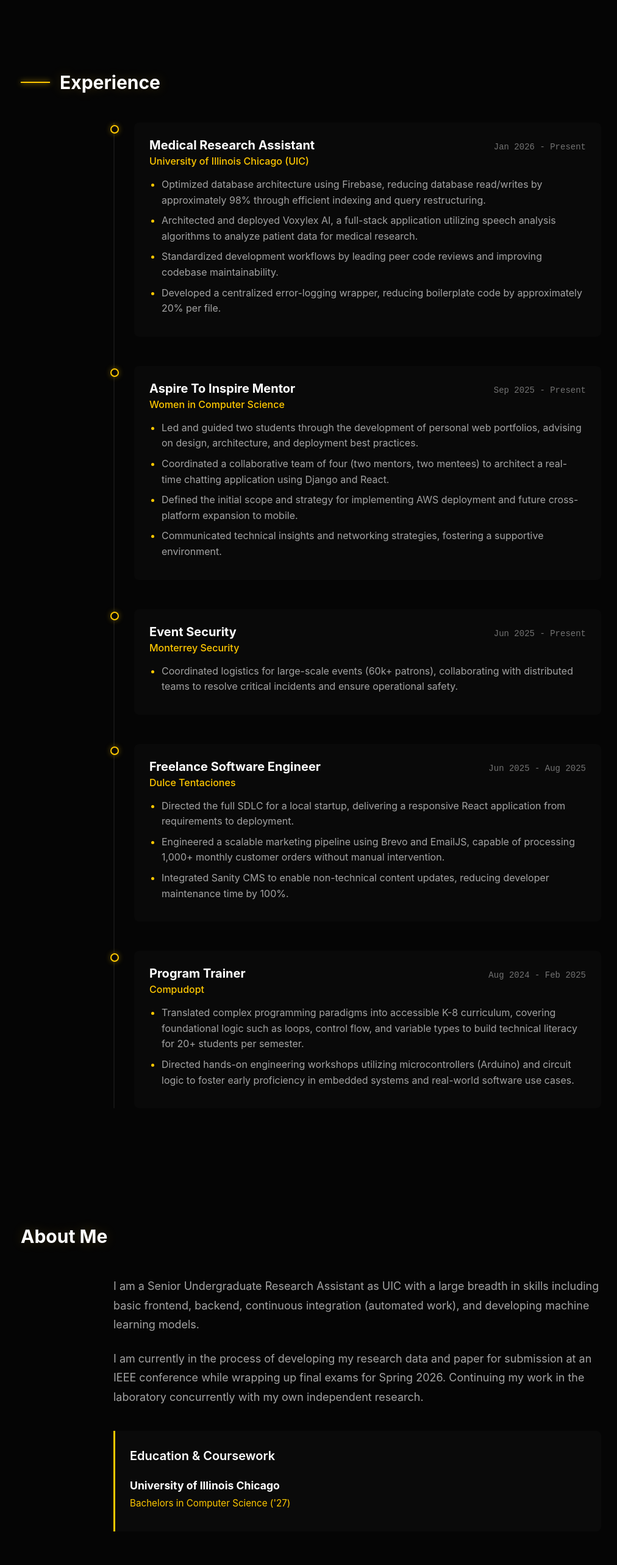
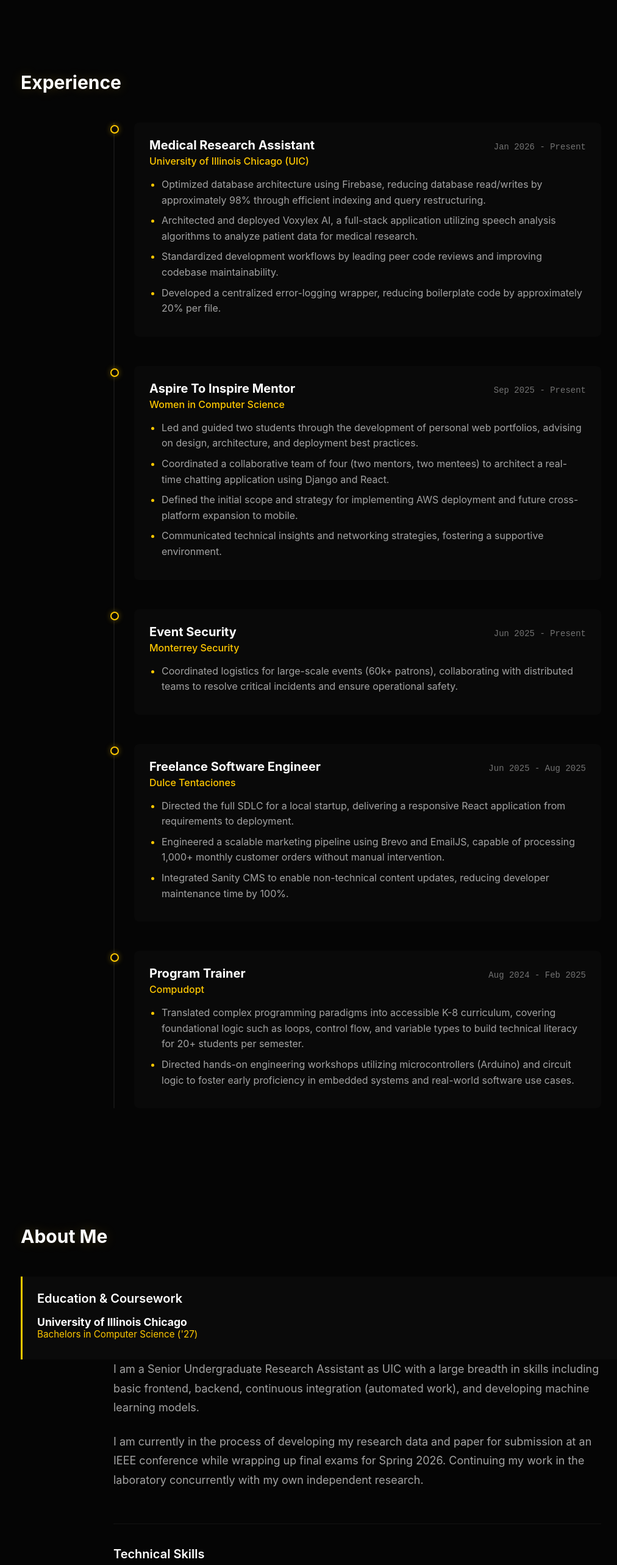
Before and after one commit to FernandoLpz0911/Personal-Webpage, a React (Vite) app in the folder PersonalWebpage/: page / in a window 1280 px wide. Shown: the part 1900-4466 px from the top of the page at 61% size, without its empty margins (54-1066 px from the left). Built offline with nearby package versions, Linux system fonts and the light colour scheme.

Commit message:
adjusted ordering and cleared the line

```diff
--- a/PersonalWebpage/src/components/About.jsx
+++ b/PersonalWebpage/src/components/About.jsx
@@ -20,6 +20,15 @@ const About = () => {
         <h2 className="section-title">
           About Me
         </h2>
+
+        <div className="education-block">
+          <h3 className="skills-title">Education & Coursework</h3>
+          <div className="uni-info">
+            <span className="uni-name">University of Illinois Chicago</span>
+            <span className="uni-degree">Bachelors in Computer Science ('27)</span>
+          </div>
+        </div>
+
         <div className="about-content-wrapper">
           <div className="about-text">
             <p>
@@ -30,14 +39,6 @@ const About = () => {
               I am currently in the process of developing my research data and paper for submission at an IEEE conference while wrapping up final exams
               for Spring 2026. Continuing my work in the laboratory concurrently with my own independent research.
             </p>
-
-            <div className="education-block">
-              <h3 className="skills-title">Education & Coursework</h3>
-              <div className="uni-info">
-                <span className="uni-name">University of Illinois Chicago</span>
-                <span className="uni-degree">Bachelors in Computer Science ('27)</span>
-              </div>
-            </div>
 
             <div className="skills-container">
                <h3 className="skills-title">Technical Skills</h3>
--- a/PersonalWebpage/src/components/Experience.jsx
+++ b/PersonalWebpage/src/components/Experience.jsx
@@ -63,7 +63,6 @@ const Experience = () => {
     <section id="experience" className="experience-section">
       <div className="container">
         <h2 className="section-title">
-          <span className="section-line"></span>
           Experience
         </h2>
 
```
